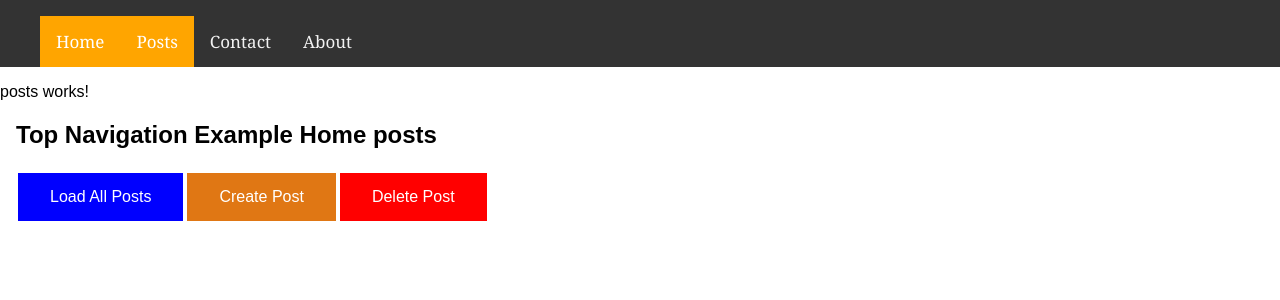
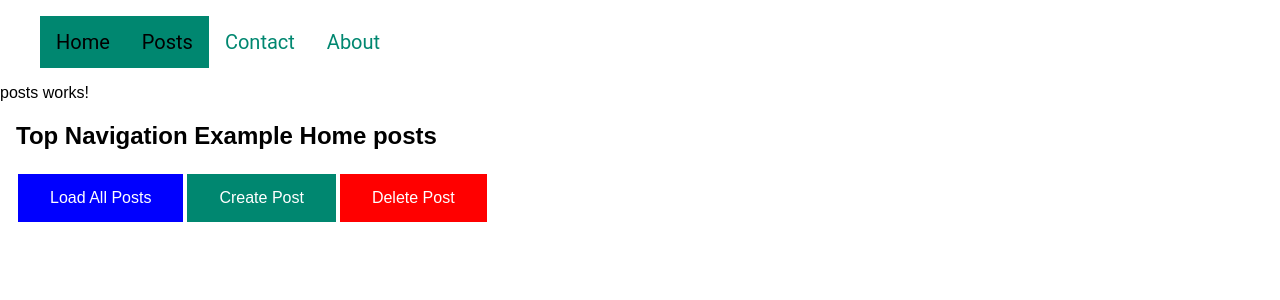
Before and after one commit to adrabczyk90/comarch-app, an Angular app: page /posts in a window 1280 px wide. Shown: the top 300 px of the page. Built offline with nearby package versions, Linux system fonts and the light colour scheme.

Commit message:
adding styling for nav

```diff
--- a/src/app/app.component.css
+++ b/src/app/app.component.css
@@ -1,16 +1,16 @@
 .topnav {
     overflow: hidden;
-    background-color: #333;
-    font-family: Georgia, 'Times New Roman', Times, serif;
+    background-color: white;
+    font-family: Roboto, Arial,sans-serif;
   }
 
   .topnav a {
     float: left;
-    color: #f2f2f2;
+    color: #008770;
     text-align: center;
     padding: 14px 16px;
     text-decoration: none;
-    font-size: 17px;
+    font-size: 20px;
   }
 
   .topnav a:hover {
@@ -19,8 +19,8 @@
   }
 
   .topnav a.active {
-    background-color: #FFA500;
-    color: white;
+    background-color: #008770;
+    color: black;
   }
 
   /* Responsive Styles */
--- a/src/app/posts/posts.component.css
+++ b/src/app/posts/posts.component.css
@@ -1,5 +1,19 @@
+.button-show-all{
+    background-color: blue;
+    border: none;
+    color: white;
+    padding: 15px 32px;
+    text-align: center;
+    text-decoration: none;
+    display: inline-block;
+    font-size: 16px;
+    margin: 4px 2px;
+    cursor: pointer;
+  }
+
+
 .button-create {
-    background-color: #e07714;
+    background-color: #008770;
     border: none;
     color: white;
     padding: 15px 32px;
@@ -23,16 +37,3 @@
     margin: 4px 2px;
     cursor: pointer;
   }
-
-  .button-show-all{
-    background-color: blue;
-    border: none;
-    color: white;
-    padding: 15px 32px;
-    text-align: center;
-    text-decoration: none;
-    display: inline-block;
-    font-size: 16px;
-    margin: 4px 2px;
-    cursor: pointer;
-  }
```
